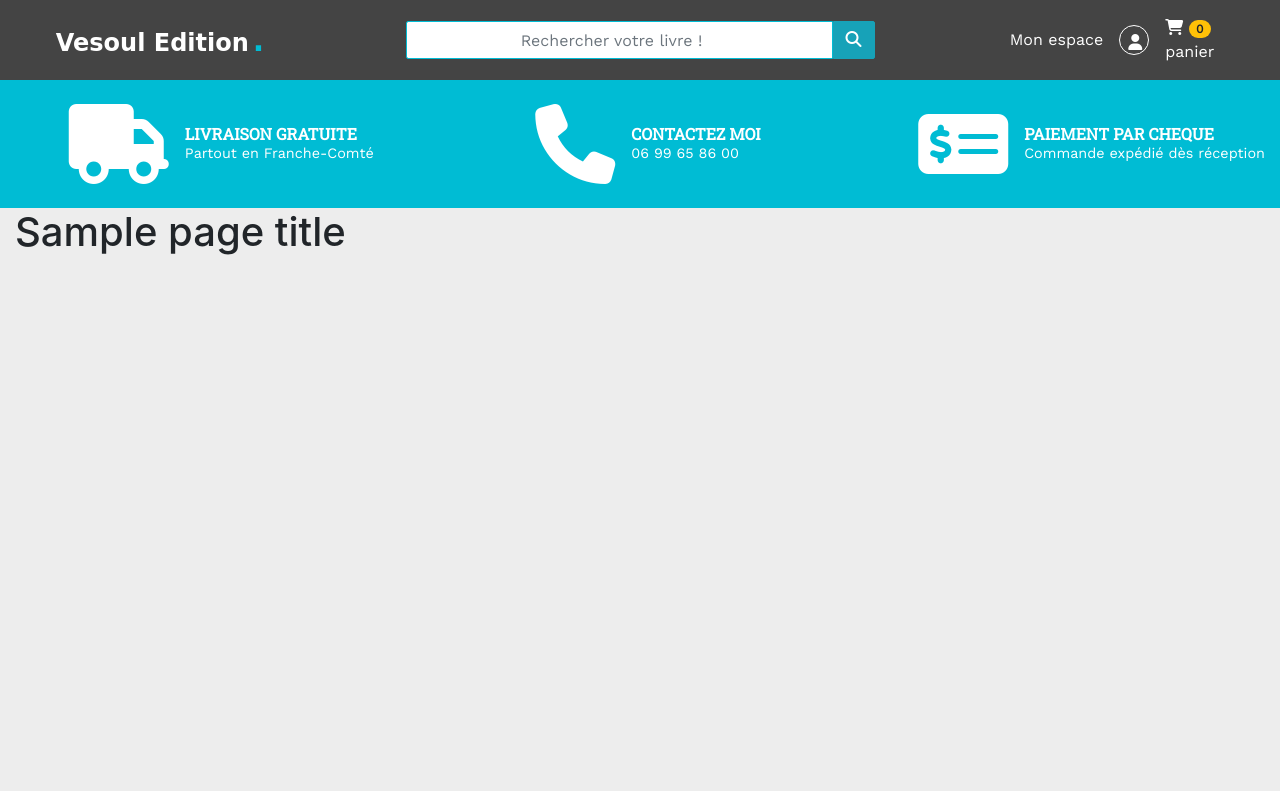
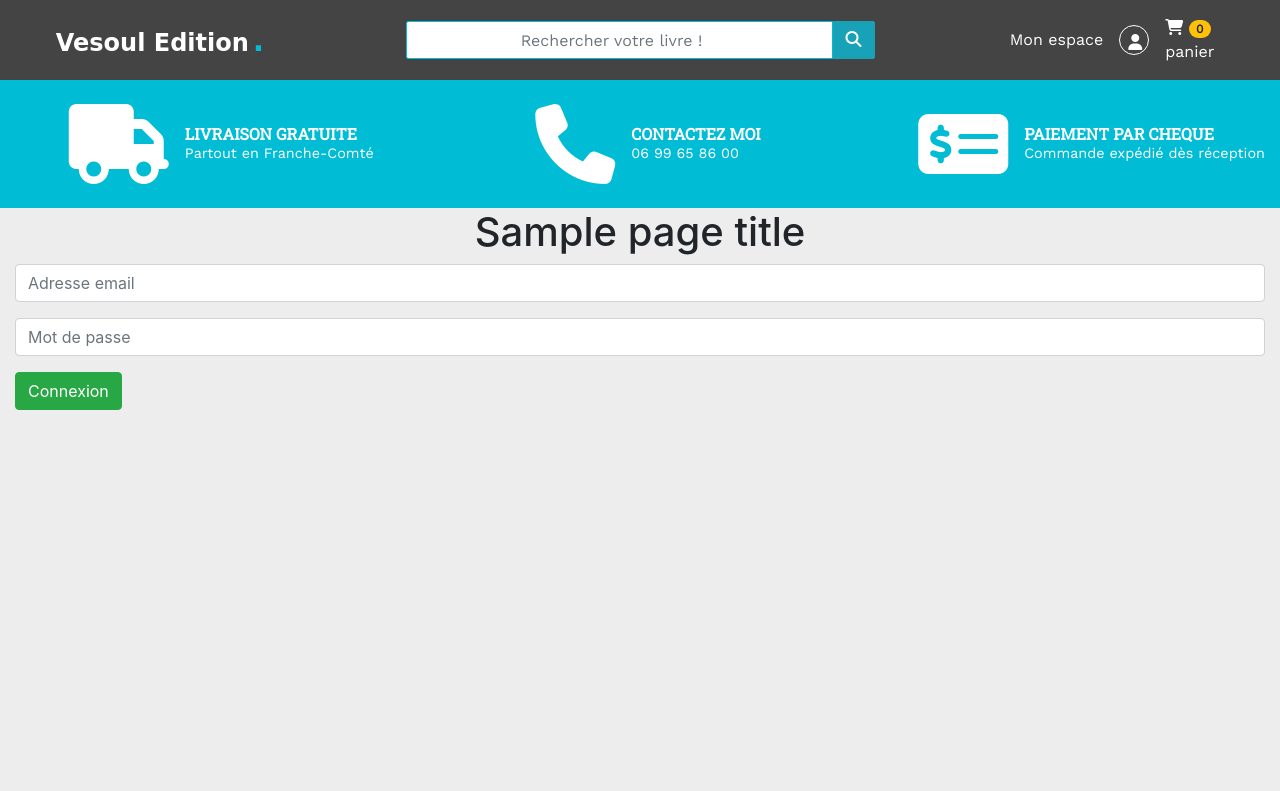
Before and after one commit to benaor/vesoul-edition, a Symfony app: template templates/client/login.html.twig in a window 1280 px wide. Shown: the top 791 px of the page. Run offline with Twig, Linux system fonts and the light colour scheme; the template is opened without the code that fills it: most values are stand-ins (such as "Sample title", 1, 10 or a date in 2020); some libraries are stand-ins or nearby versions; some web fonts are replaced.

Commit message:
maj login page

```diff
--- a/templates/client/login.html.twig
+++ b/templates/client/login.html.twig
@@ -5,5 +5,19 @@
 {% endblock %}
 
 {% block content %}
-    <h1>{{ page_title }}</h1>
+	<h1 class="text-center">{{ page_title }}</h1>
+
+    <form method="post" action="{{ path('client_login') }}">
+        <div class="form-group">
+            <input type="text" placeholder="Adresse email" class="form-control" name="_username" required />
+        </div>
+
+        <div class="form-group">
+            <input type="password" placeholder="Mot de passe" class="form-control" name="_password" required />
+        </div>
+
+        <div class="form-group">
+            <button type="submit" class="btn btn-success">Connexion</button>
+        </div>
+    </form>
 {% endblock %}
```
